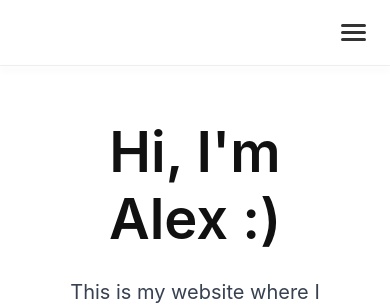
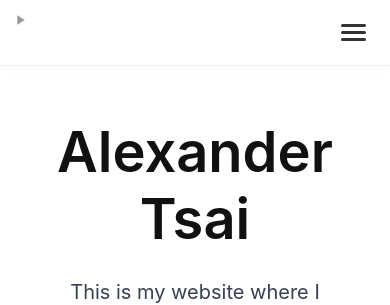
Before and after one commit to alexandertsai/personal-website, a React (Create React App) app: page / in a window 390 px wide. Shown: the top 305 px of the page. Built offline with nearby package versions, Linux system fonts and the light colour scheme.

Commit message:
Music button

```diff
--- a/public/index.html
+++ b/public/index.html
@@ -26,9 +26,10 @@
       Learn how to configure a non-root public URL by running `npm run build`.
     -->
     <title>Alex's Website</title>
+    <script src="https://www.youtube.com/iframe_api"></script>
   </head>
   <body>
-    <noscript>You need to enable JavaScript to run this app.</noscript>
+    <noscript>Alex's website.</noscript>
     <div id="root"></div>
     <!--
       This HTML file is a template.
--- a/src/App.js
+++ b/src/App.js
@@ -1,6 +1,7 @@
 import React from 'react';
 import { BrowserRouter as Router, Routes, Route } from 'react-router-dom';
 import Navbar from './components/Navbar';
+import MusicPlayer from './components/MusicPlayer';
 import About from './pages/About';
 import Projects from './pages/Projects';
 import Blog from './pages/Blog';
@@ -15,6 +16,7 @@ function App() {
   return (
     <Router>
       <div className="App">
+        <MusicPlayer />
         <Navbar />
         <main>
           <Routes>
--- /dev/null
+++ b/src/components/MusicPlayer.css
@@ -0,0 +1,89 @@
+.music-player {
+  position: fixed;
+  top: 12px;
+  left: 15px;
+  z-index: 1000;
+}
+
+.music-controls {
+  display: flex;
+  align-items: center;
+  gap: 12px;
+}
+
+.play-button {
+  background: none;
+  border: none;
+  cursor: pointer;
+  padding: 0;
+  display: flex;
+  align-items: center;
+  justify-content: center;
+  transition: all 0.2s ease;
+  color: #333;
+  width: 24px;
+  height: 24px;
+}
+
+.play-button:hover {
+  opacity: 0.7;
+  transform: scale(1.1);
+}
+
+.play-button:disabled {
+  opacity: 0.5;
+  cursor: not-allowed;
+}
+
+.play-button svg {
+  width: 18px;
+  height: 18px;
+}
+
+.play-button.playing {
+  color: #2563eb;
+}
+
+.track-info {
+  display: flex;
+  flex-direction: column;
+  min-width: 0;
+}
+
+.track-title {
+  font-size: 15px;
+  font-weight: 400;
+  color: #666;
+  white-space: nowrap;
+  overflow: hidden;
+  text-overflow: ellipsis;
+  max-width: 200px;
+}
+
+@media (max-width: 768px) {
+  .music-player {
+    top: 10px;
+    left: 10px;
+  }
+
+  .track-title {
+    max-width: 150px;
+    font-size: 12px;
+  }
+
+  .play-button {
+    width: 20px;
+    height: 20px;
+  }
+
+  .play-button svg {
+    width: 16px;
+    height: 16px;
+  }
+}
+
+@media (max-width: 480px) {
+  .track-title {
+    max-width: 100px;
+  }
+}
--- /dev/null
+++ b/src/components/MusicPlayer.js
@@ -0,0 +1,147 @@
+import { useState, useEffect, useRef } from 'react';
+import './MusicPlayer.css';
+
+const MusicPlayer = () => {
+  const [isPlaying, setIsPlaying] = useState(false);
+  const [currentTrack, setCurrentTrack] = useState(null);
+  const [isPlayerReady, setIsPlayerReady] = useState(false);
+  const playerInstanceRef = useRef(null);
+
+  const playlist = [
+    {
+      id: 'KMjSuj_LRh0',
+      title: 'Mess It Up'
+    },
+    {
+      id: 'kWq14TtprVw', // Lofi hip hop mix
+      title: 'Felt Good About You'
+    },
+    {
+      id: 'ntbUAHXXC_Q',
+      title: 'Full Machine'
+    },
+    {
+      id: 'CeKzGqMHGDU',
+      title: 'The Blue'
+    }
+  ];
+
+  useEffect(() => {
+    // Initialize YouTube player when API is ready
+    const initializePlayer = () => {
+      if (window.YT && window.YT.Player) {
+        playerInstanceRef.current = new window.YT.Player('youtube-player', {
+          height: '0',
+          width: '0',
+          videoId: playlist[0].id,
+          playerVars: {
+            autoplay: 0,
+            controls: 0,
+            disablekb: 1,
+            fs: 0,
+            modestbranding: 1,
+            rel: 0,
+            showinfo: 0,
+            iv_load_policy: 3,
+            cc_load_policy: 0,
+            playsinline: 1,
+            origin: window.location.origin
+          },
+          events: {
+            onReady: onPlayerReady,
+            onStateChange: onPlayerStateChange,
+            onError: onPlayerError
+          }
+        });
+      }
+    };
+
+    if (window.YT) {
+      initializePlayer();
+    } else {
+      window.onYouTubeIframeAPIReady = initializePlayer;
+    }
+
+    return () => {
+      if (playerInstanceRef.current) {
+        playerInstanceRef.current.destroy();
+      }
+    };
+  }, []);
+
+  const onPlayerReady = () => {
+    setIsPlayerReady(true);
+    setCurrentTrack(playlist[0]);
+  };
+
+  const onPlayerStateChange = (event) => {
+    if (event.data === window.YT.PlayerState.PLAYING) {
+      setIsPlaying(true);
+    } else if (event.data === window.YT.PlayerState.PAUSED) {
+      setIsPlaying(false);
+    } else if (event.data === window.YT.PlayerState.ENDED) {
+      // Auto-play next track
+      playNextTrack();
+    }
+  };
+
+  const onPlayerError = (event) => {
+    console.error('YouTube Player Error:', event.data);
+    // Try next track on error
+    playNextTrack();
+  };
+
+  const togglePlayPause = () => {
+    if (!isPlayerReady || !playerInstanceRef.current) return;
+
+    if (isPlaying) {
+      playerInstanceRef.current.pauseVideo();
+    } else {
+      playerInstanceRef.current.playVideo();
+    }
+  };
+
+  const playNextTrack = () => {
+    if (!currentTrack || !isPlayerReady) return;
+
+    const currentIndex = playlist.findIndex(track => track.id === currentTrack.id);
+    const nextIndex = (currentIndex + 1) % playlist.length;
+    const nextTrack = playlist[nextIndex];
+
+    setCurrentTrack(nextTrack);
+    playerInstanceRef.current.loadVideoById(nextTrack.id);
+  };
+
+  return (
+    <div className="music-player">
+      <div id="youtube-player" style={{ display: 'none' }}></div>
+
+      <div className="music-controls">
+        <button
+          className={`play-button ${isPlaying ? 'playing' : ''}`}
+          onClick={togglePlayPause}
+          disabled={!isPlayerReady}
+          aria-label={isPlaying ? 'Pause music' : 'Play music'}
+        >
+          {isPlaying ? (
+            <svg viewBox="0 0 24 24" fill="currentColor">
+              <path d="M6 19h4V5H6v14zm8-14v14h4V5h-4z"/>
+            </svg>
+          ) : (
+            <svg viewBox="0 0 24 24" fill="currentColor">
+              <path d="M8 5v14l11-7z"/>
+            </svg>
+          )}
+        </button>
+
+        {currentTrack && (
+          <div className="track-info">
+            <span className="track-title">{currentTrack.title}</span>
+          </div>
+        )}
+      </div>
+    </div>
+  );
+};
+
+export default MusicPlayer;
--- a/src/pages/About.js
+++ b/src/pages/About.js
@@ -64,7 +64,7 @@ function About() {
   return (
     <div className="about-page">
       <div className="hero-section">
-        <h1>Hi, I'm Alex :&#41;</h1>
+        <h1>Alexander Tsai</h1>
         <p className="hero-subtitle">
           This is my website where I post writings and other projects!
         </p>
```
